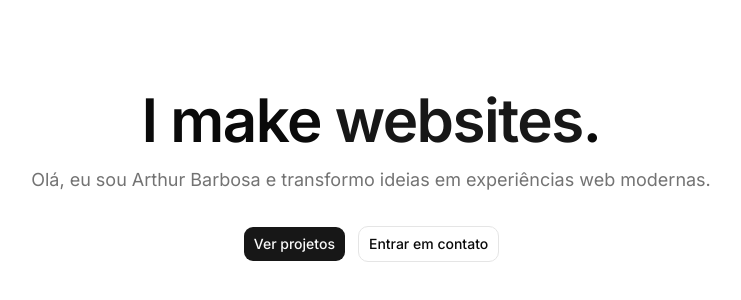
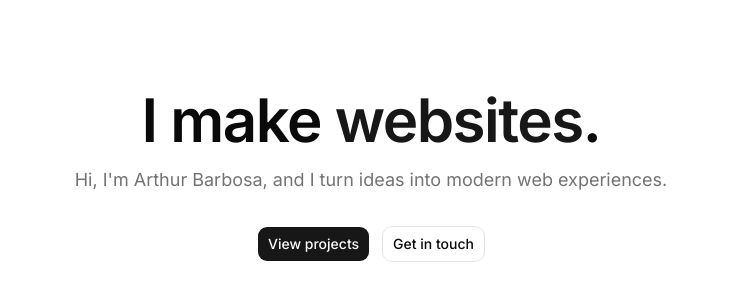
Before and after one commit to arthurbarbosaa/my-portfolio, a Next.js app: page / in a window 1280 px wide. Shown: the part 224-524 px from the top of the page, without its empty margins (269-1010 px from the left). Built offline with nearby package versions, Linux system fonts and the light colour scheme.

Commit message:
feat: make website somoothier

```diff
--- a/app/page.tsx
+++ b/app/page.tsx
@@ -4,43 +4,75 @@ import { Button } from "@/components/ui/button"
 import { motion } from "motion/react"
 import Link from "next/link"
 
+const EASE = [0.22, 1, 0.36, 1] as const
+
+const containerVariants = {
+  hidden: {},
+  show: {
+    transition: {
+      staggerChildren: 0.14,
+      delayChildren: 0.1,
+    },
+  },
+}
+
+const lineVariants = {
+  hidden: { opacity: 0, y: 18, filter: "blur(6px)" },
+  show: {
+    opacity: 1,
+    y: 0,
+    filter: "blur(0px)",
+    transition: { duration: 0.75, ease: EASE },
+  },
+}
+
+const buttonVariants = {
+  hidden: { opacity: 0, y: 12, scale: 0.98 },
+  show: {
+    opacity: 1,
+    y: 0,
+    scale: 1,
+    transition: { duration: 0.62, ease: EASE },
+  },
+}
+
 export default function Page() {
   return (
     <section className="flex min-h-svh items-center justify-center">
-      <div className="mx-auto flex w-full max-w-5xl flex-col items-center gap-8 px-6 py-16 text-center">
+      <motion.div
+        className="mx-auto flex w-full max-w-5xl flex-col items-center gap-8 px-6 py-16 text-center"
+        variants={containerVariants}
+        initial="hidden"
+        animate="show"
+      >
         <div className="flex max-w-3xl flex-col items-center gap-4">
           <motion.h1
             className="text-4xl font-semibold tracking-tight sm:text-5xl lg:text-6xl"
-            initial={{ opacity: 0, y: 20 }}
-            animate={{ opacity: 1, y: 0 }}
-            transition={{ duration: 0.6, ease: "easeOut" }}
+            variants={lineVariants}
           >
             I make <span className="text-primary">websites</span>.
           </motion.h1>
           <motion.p
             className="text-base text-muted-foreground sm:text-lg"
-            initial={{ opacity: 0, y: 20 }}
-            animate={{ opacity: 1, y: 0 }}
-            transition={{ duration: 0.6, delay: 0.15, ease: "easeOut" }}
+            variants={lineVariants}
           >
-            Olá, eu sou Arthur Barbosa e transformo ideias em experiências web
-            modernas.
+            Hi, I&apos;m Arthur Barbosa, and I turn ideas into modern web
+            experiences.
           </motion.p>
         </div>
-        <motion.div
-          className="flex flex-wrap justify-center gap-3"
-          initial={{ opacity: 0, y: 16 }}
-          animate={{ opacity: 1, y: 0 }}
-          transition={{ duration: 0.5, delay: 0.3, ease: "easeOut" }}
-        >
+        <div className="flex flex-wrap justify-center gap-3">
+          <motion.div variants={buttonVariants}>
             <Button size="lg">
-            <Link href="/projects">Ver projetos</Link>
+              <Link href="/projects">View projects</Link>
             </Button>
+          </motion.div>
+          <motion.div variants={buttonVariants}>
             <Button variant="outline" size="lg">
-            <Link href="/contact">Entrar em contato</Link>
+              <Link href="/contact">Get in touch</Link>
             </Button>
           </motion.div>
         </div>
+      </motion.div>
     </section>
   )
 }
--- a/app/projects/[projectId]/project-detail.tsx
+++ b/app/projects/[projectId]/project-detail.tsx
@@ -8,6 +8,38 @@ import { Button } from "@/components/ui/button"
 import { Card } from "@/components/ui/card"
 import type { Project } from "@/lib/projects"
 
+const EASE = [0.22, 1, 0.36, 1] as const
+
+const containerVariants = {
+  hidden: {},
+  show: {
+    transition: {
+      staggerChildren: 0.13,
+      delayChildren: 0.1,
+    },
+  },
+}
+
+const lineVariants = {
+  hidden: { opacity: 0, y: 18, filter: "blur(6px)" },
+  show: {
+    opacity: 1,
+    y: 0,
+    filter: "blur(0px)",
+    transition: { duration: 0.74, ease: EASE },
+  },
+}
+
+const buttonVariants = {
+  hidden: { opacity: 0, y: 12, scale: 0.98 },
+  show: (index: number) => ({
+    opacity: 1,
+    y: 0,
+    scale: 1,
+    transition: { duration: 0.56, delay: 0.08 * index, ease: EASE },
+  }),
+}
+
 type ProjectDetailProps = {
   project: Project
 }
@@ -15,12 +47,13 @@ type ProjectDetailProps = {
 export function ProjectDetail({ project }: ProjectDetailProps) {
   return (
     <section className="flex min-h-svh items-center justify-center px-6 py-10 sm:py-14">
-      <div className="grid w-full max-w-6xl items-center gap-8 md:grid-cols-2">
       <motion.div
-          initial={{ opacity: 0, y: 20 }}
-          animate={{ opacity: 1, y: 0 }}
-          transition={{ duration: 0.6, ease: "easeOut" }}
+        className="grid w-full max-w-6xl items-center gap-8 md:grid-cols-2"
+        variants={containerVariants}
+        initial="hidden"
+        animate="show"
       >
+        <motion.div variants={lineVariants}>
           <Card className="mx-auto w-full max-w-xl gap-0 overflow-hidden bg-transparent py-0 ring-0 md:mx-0">
             <div className="relative aspect-[16/10] w-full">
               <Image
@@ -37,30 +70,38 @@ export function ProjectDetail({ project }: ProjectDetailProps) {
 
         <motion.div
           className="flex h-full flex-col items-center justify-center gap-6 text-center"
-          initial={{ opacity: 0, y: 20 }}
-          animate={{ opacity: 1, y: 0 }}
-          transition={{ duration: 0.6, delay: 0.15, ease: "easeOut" }}
+          variants={containerVariants}
         >
-          <h1 className="font-heading text-4xl font-semibold tracking-tight sm:text-5xl">
+          <motion.h1
+            className="font-heading text-4xl font-semibold tracking-tight sm:text-5xl"
+            variants={lineVariants}
+          >
             {project.name}
-          </h1>
+          </motion.h1>
 
-          <p className="text-base text-muted-foreground sm:text-lg">
+          <motion.p
+            className="text-base text-muted-foreground sm:text-lg"
+            variants={lineVariants}
+          >
             {project.description}
-          </p>
+          </motion.p>
 
           <motion.div
             className="flex flex-col items-center gap-4"
-            initial={{ opacity: 0, y: 16 }}
-            animate={{ opacity: 1, y: 0 }}
-            transition={{ duration: 0.5, delay: 0.3, ease: "easeOut" }}
+            variants={containerVariants}
           >
-            <p className="text-sm text-muted-foreground">
-              <span className="font-semibold text-foreground">Ano:</span>{" "}
+            <motion.p
+              className="text-sm text-muted-foreground"
+              variants={lineVariants}
+            >
+              <span className="font-semibold text-foreground">Year:</span>{" "}
               {project.year}
-            </p>
+            </motion.p>
 
-            <div className="flex flex-wrap justify-center gap-2">
+            <motion.div
+              className="flex flex-wrap justify-center gap-2"
+              variants={containerVariants}
+            >
               {project.technologies.map((technology, index) => {
                 const name =
                   typeof technology === "string" ? technology : technology.name
@@ -72,9 +113,13 @@ export function ProjectDetail({ project }: ProjectDetailProps) {
                 }
 
                 return (
+                  <motion.div
+                    key={`${name}-${index}`}
+                    variants={buttonVariants}
+                    custom={index}
+                  >
                     <Button
                       type="button"
-                    key={`${name}-${index}`}
                       title={name}
                       variant="ghost"
                       size="icon"
@@ -82,18 +127,24 @@ export function ProjectDetail({ project }: ProjectDetailProps) {
                     >
                       <Image src={icon} alt={name} width={16} height={16} />
                     </Button>
+                  </motion.div>
                 )
               })}
-            </div>
+            </motion.div>
 
+            <motion.div
+              variants={buttonVariants}
+              custom={project.technologies.length}
+            >
               <Button size="lg" className="mt-2">
                 <Link href={project.visitUrl} target="_blank" rel="noreferrer">
-                Visitar projeto
+                  Visit project
                 </Link>
               </Button>
             </motion.div>
           </motion.div>
-      </div>
+        </motion.div>
+      </motion.div>
     </section>
   )
 }
--- a/app/projects/page.tsx
+++ b/app/projects/page.tsx
@@ -9,6 +9,38 @@ import { useRouter } from "next/navigation"
 import { Button } from "@/components/ui/button"
 import { Card } from "@/components/ui/card"
 import { projects, type ProjectId } from "@/lib/projects"
+
+const EASE = [0.22, 1, 0.36, 1] as const
+
+const containerVariants = {
+  hidden: {},
+  show: {
+    transition: {
+      staggerChildren: 0.13,
+      delayChildren: 0.1,
+    },
+  },
+}
+
+const lineVariants = {
+  hidden: { opacity: 0, y: 18, filter: "blur(6px)" },
+  show: {
+    opacity: 1,
+    y: 0,
+    filter: "blur(0px)",
+    transition: { duration: 0.72, ease: EASE },
+  },
+}
+
+const buttonVariants = {
+  hidden: { opacity: 0, y: 12, scale: 0.98 },
+  show: (index: number) => ({
+    opacity: 1,
+    y: 0,
+    scale: 1,
+    transition: { duration: 0.54, delay: 0.08 * index, ease: EASE },
+  }),
+}
 
 export default function ProjectsPage() {
   const router = useRouter()
@@ -27,34 +59,41 @@ export default function ProjectsPage() {
     <section className="flex min-h-svh items-center justify-center">
       <motion.div
         className="mx-auto grid w-full max-w-6xl gap-10 px-6 py-16 md:grid-cols-2 md:items-center"
-        initial={{ opacity: 0, y: 20 }}
-        animate={{ opacity: 1, y: 0 }}
-        transition={{ duration: 0.6, ease: "easeOut" }}
+        variants={containerVariants}
+        initial="hidden"
+        animate="show"
       >
         {/* LEFT */}
         <motion.div
           className="flex flex-col items-center justify-center gap-6 text-center md:items-start md:text-left"
-          initial={{ opacity: 0, y: 20 }}
-          animate={{ opacity: 1, y: 0 }}
-          transition={{ duration: 0.6, delay: 0.15, ease: "easeOut" }}
+          variants={lineVariants}
         >
-          <h1 className="font-heading text-4xl font-semibold tracking-tight sm:text-5xl">
+          <motion.h1
+            className="font-heading text-4xl font-semibold tracking-tight sm:text-5xl"
+            variants={lineVariants}
+          >
             Projects
-          </h1>
+          </motion.h1>
 
           <div className="flex w-full max-w-sm flex-col gap-3">
-            {projects.map((project) => {
+            {projects.map((project, index) => {
               const isActive = project.id === selectedProjectId
 
               return (
+                <motion.div
+                  key={project.id}
+                  variants={buttonVariants}
+                  custom={index}
+                  initial="hidden"
+                  animate="show"
+                >
                   <Button
-                  key={project.id}
                     type="button"
                     onClick={() => router.push(`/projects/${project.id}`)}
                     onMouseEnter={() => setSelectedProjectId(project.id)}
                     onFocus={() => setSelectedProjectId(project.id)}
                     variant={isActive ? "default" : "ghost"}
-                  className={`w-full justify-start ${
+                    className={`w-full justify-center md:justify-start ${
                       isActive
                         ? ""
                         : "text-muted-foreground hover:text-foreground"
@@ -62,24 +101,21 @@ export default function ProjectsPage() {
                   >
                     {project.name}
                   </Button>
+                </motion.div>
               )
             })}
           </div>
         </motion.div>
 
         {/* RIGHT */}
-        <motion.div
-          initial={{ opacity: 0, y: 16 }}
-          animate={{ opacity: 1, y: 0 }}
-          transition={{ duration: 0.5, delay: 0.3, ease: "easeOut" }}
-        >
+        <motion.div variants={lineVariants} className="hidden md:block">
           <AnimatePresence mode="wait">
             <motion.div
               key={selectedProject.id}
-              initial={{ opacity: 0, y: 18, scale: 0.98 }}
-              animate={{ opacity: 1, y: 0, scale: 1 }}
-              exit={{ opacity: 0, y: -18, scale: 1.02 }}
-              transition={{ duration: 0.2, ease: "easeOut" }}
+              initial={{ opacity: 0, y: 14, scale: 0.985, filter: "blur(8px)" }}
+              animate={{ opacity: 1, y: 0, scale: 1, filter: "blur(0px)" }}
+              exit={{ opacity: 0, y: -10, scale: 1.01, filter: "blur(6px)" }}
+              transition={{ duration: 0.2, ease: EASE }}
               className="mx-auto w-full max-w-xl"
             >
               <Card className="gap-0 overflow-hidden bg-transparent py-0 ring-0">
--- /dev/null
+++ b/app/template.tsx
@@ -0,0 +1,30 @@
+"use client"
+
+import { motion, useReducedMotion } from "motion/react"
+import { usePathname } from "next/navigation"
+
+type TemplateProps = {
+  children: React.ReactNode
+}
+
+const PAGE_EASE = [0.22, 1, 0.36, 1] as const
+
+export default function Template({ children }: TemplateProps) {
+  const pathname = usePathname()
+  const shouldReduceMotion = useReducedMotion()
+
+  if (shouldReduceMotion) {
+    return children
+  }
+
+  return (
+    <motion.div
+      key={pathname}
+      initial={{ opacity: 0, y: 20, filter: "blur(8px)" }}
+      animate={{ opacity: 1, y: 0, filter: "blur(0px)" }}
+      transition={{ duration: 0.8, ease: PAGE_EASE }}
+    >
+      {children}
+    </motion.div>
+  )
+}
```
Also changed, not shown: data/project-data.json (+5 -5 lines). Lines whose indentation alone changed are shown as unchanged.
